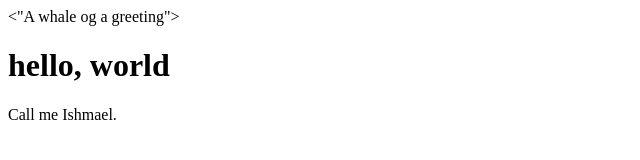
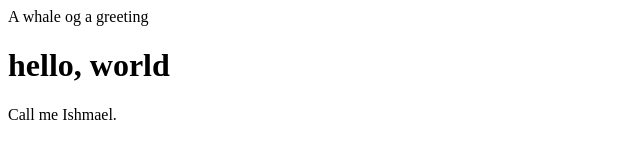
Before and after one commit to ryannorris35/website, a plain HTML site: page index.html in a window 1280 px wide. Shown: the full height of the page, 0-640 px from the left. Drawn offline with Linux system fonts and the light colour scheme.

```diff
--- a/index.html
+++ b/index.html
@@ -1,7 +1,8 @@
 <!DOCTYPE html>
 <html>
 <head>
-	<"A whale og a greeting"></title>
+	A whale og a greeting
+</title>
 </head>
 <body>
 <h1>hello, world</h1>
```
